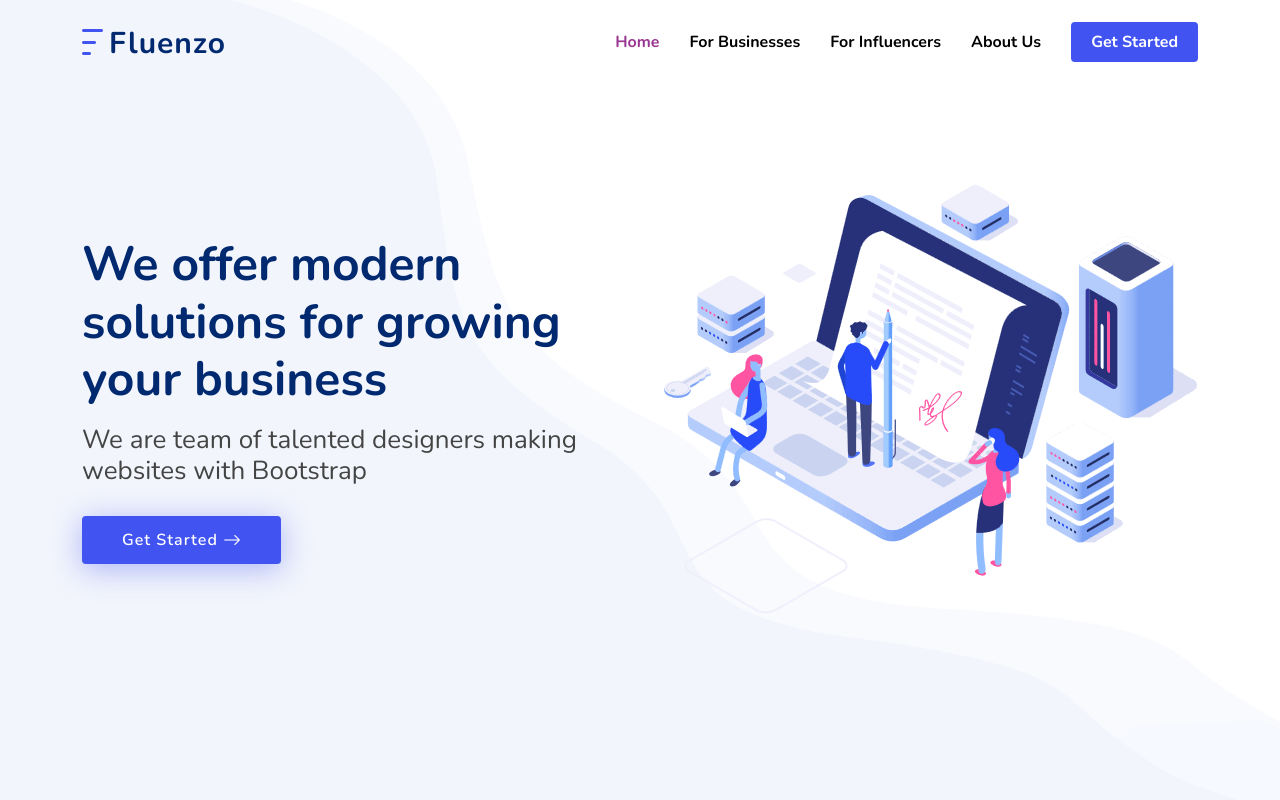
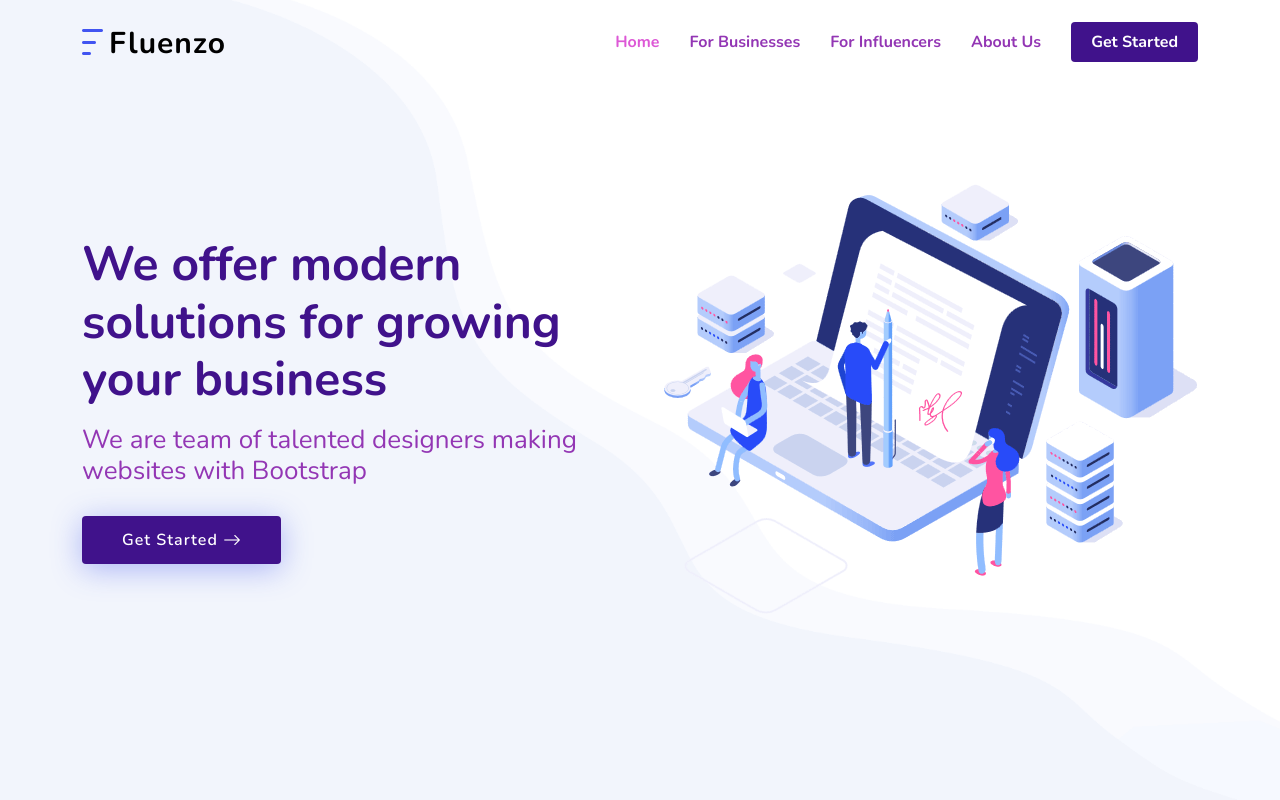
Before and after one commit to thar12345/Fluenzo, a plain HTML site: page index.html in a window 1280 px wide. Shown: the top 800 px of the page. Drawn offline with nearby package versions, Linux system fonts and the light colour scheme.

Commit message:
made that shi better

```diff
--- a/assets/css/style.css
+++ b/assets/css/style.css
@@ -196,7 +196,7 @@ section {
   font-size: 30px;
   font-weight: 700;
   letter-spacing: 1px;
-  color: #012970;
+  color: #000000;
   font-family: "Nunito", sans-serif;
   margin-top: 3px;
 }
@@ -232,7 +232,7 @@ section {
   font-family: "Nunito", sans-serif;
   font-size: 16px;
   font-weight: 700;
-  color: black;
+  color: #9336B4;
   white-space: nowrap;
   transition: 0.3s;
 }
@@ -248,12 +248,12 @@ section {
 .navbar .active,
 .navbar .active:focus,
 .navbar li:hover>a {
-  color: #9a3793;
+  color: #DD58D6;
 }
 
 .navbar .getstarted,
 .navbar .getstarted:focus {
-  background: #4154f1;
+  background: #40128B;
   padding: 8px 20px;
   margin-left: 30px;
   border-radius: 4px;
@@ -263,7 +263,7 @@ section {
 .navbar .getstarted:hover,
 .navbar .getstarted:focus:hover {
   color: #fff;
-  background: #5969f3;
+  background: #fe8ff8;
 }
 
 .navbar .dropdown ul {
@@ -419,13 +419,13 @@ section {
 .navbar-mobile a:focus {
   padding: 10px 20px;
   font-size: 15px;
-  color: #012970;
+  color: #9336B4;
 }
 
 .navbar-mobile a:hover,
 .navbar-mobile .active,
 .navbar-mobile li:hover>a {
-  color: #4154f1;
+  color: #DD58D6;
 }
 
 .navbar-mobile .getstarted,
@@ -481,11 +481,11 @@ section {
   margin: 0;
   font-size: 48px;
   font-weight: 700;
-  color: #012970;
+  color: #40128B;
 }
 
 .hero h2 {
-  color: #444444;
+  color: #9336B4;
   margin: 15px 0 0 0;
   font-size: 26px;
 }
@@ -497,7 +497,7 @@ section {
   border-radius: 4px;
   transition: 0.5s;
   color: #fff;
-  background: #4154f1;
+  background: #40128B;
   box-shadow: 0px 5px 30px rgba(65, 84, 241, 0.4);
 }
 
```
Also changed, not shown: assets/img/fluenzologo.png (added).
